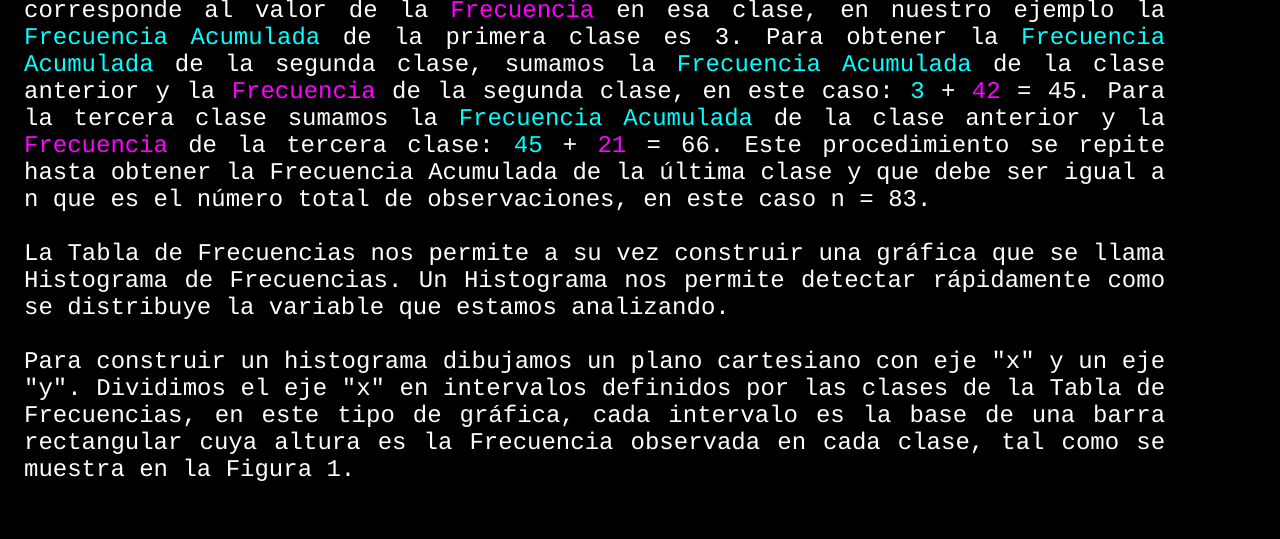
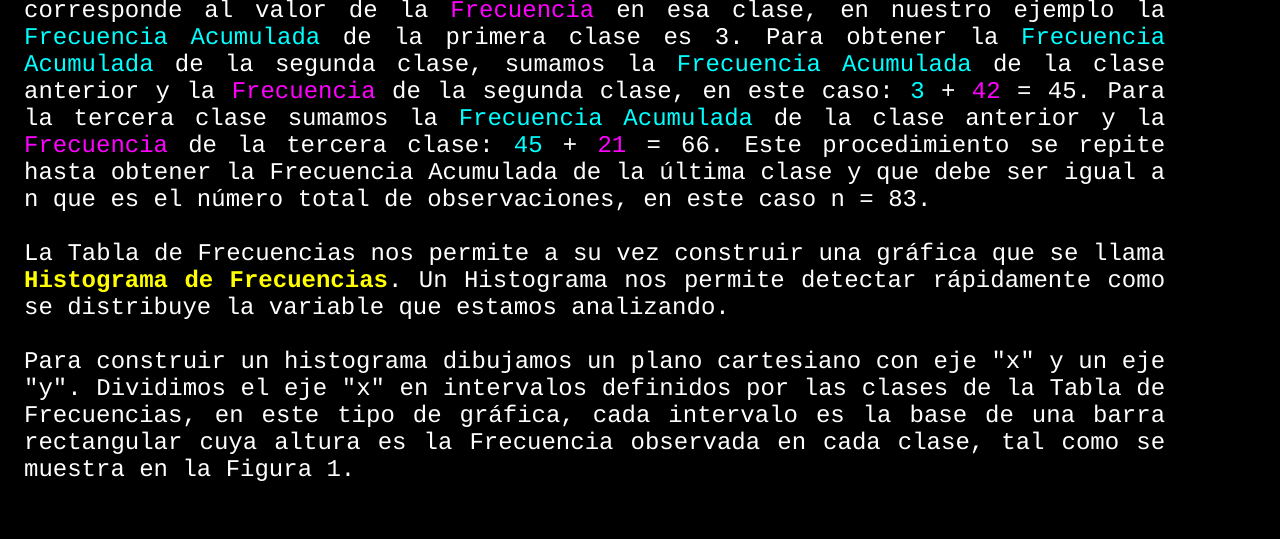
Before and after one commit to renebec/kvn, a plain HTML site: page docs/index.html in a window 1280 px wide. Shown: the part 4363-4902 px from the top of the page. Drawn offline with Linux system fonts and the light colour scheme.

Commit message:
Add files via upload

```diff
--- a/docs/index.html
+++ b/docs/index.html
@@ -219,7 +219,8 @@
                         <br>
                         <br>
                         La Tabla de Frecuencias nos permite a
-                        su vez construir una gráfica que se llama Histograma de Frecuencias.
+                        su vez construir una gráfica que se llama <text style="color:yellow;font-weight:bold">
+                        Histograma de Frecuencias</text>.
                         Un Histograma nos permite detectar rápidamente como se distribuye
                         la variable que estamos analizando.
                         <br><br>
```
